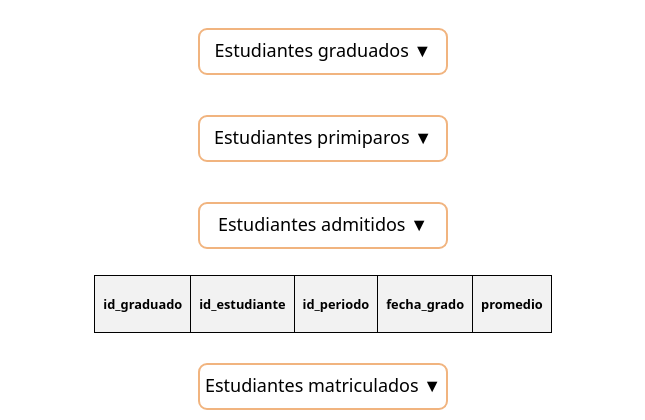
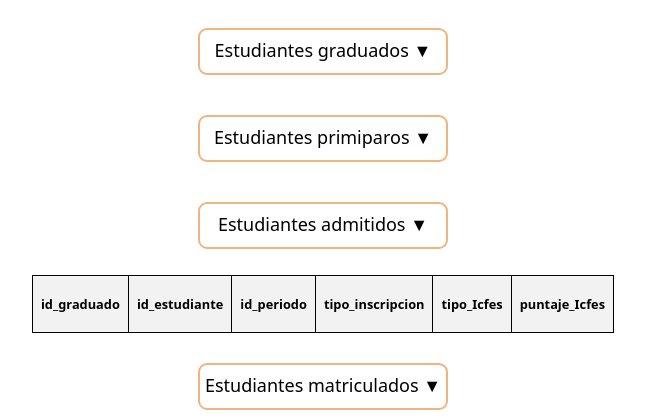
Before and after one commit to angiee13071/ProyectoPhp, a PHP site: page /ProyectoPhp/TablasBD.php in a window 1280 px wide, after a click on "Estudiantes admitidos ▼". Shown: the part 534-954 px from the top of the page, without its empty margins (317-962 px from the left). Run offline with PHP 8.4, Linux system fonts and the light colour scheme; data that the repository does not hold is empty.

Commit message:
Se muestra tabla admitidos

```diff
--- a/TablasBD.php
+++ b/TablasBD.php
@@ -214,8 +214,9 @@ $conn = $dbConnection->getDBConnection();
                     <th>id_graduado</th>
                     <th>id_estudiante</th>
                     <th>id_periodo</th>
-                    <th>fecha_grado</th>
-                    <th>promedio</th>
+                    <th>tipo_inscripcion</th>
+                    <th>tipo_Icfes</th>
+                    <th>puntaje_Icfes</th>
                 </tr>
                 <?php
 
@@ -229,7 +230,7 @@ $conn = $dbConnection->getDBConnection();
     echo "<td>" . $row['id_admitido'] . "</td>";
     echo "<td>" . $row['id_estudiante'] . "</td>";
     echo "<td>" . $row['id_periodo'] . "</td>";
-    echo "<td>" . $row['tipo_incripcion'] . "</td>";
+    echo "<td>" . $row['tipo_inscripcion'] . "</td>";
     echo "<td>" . $row['tipo_icfes'] . "</td>";
     echo "<td>" . $row['puntaje_icfes'] . "</td>";
     echo "</tr>";
```
Also changed, not shown: Insert/Insert_AdmitidosCVS_Admitido.php (+12 -2 lines).
